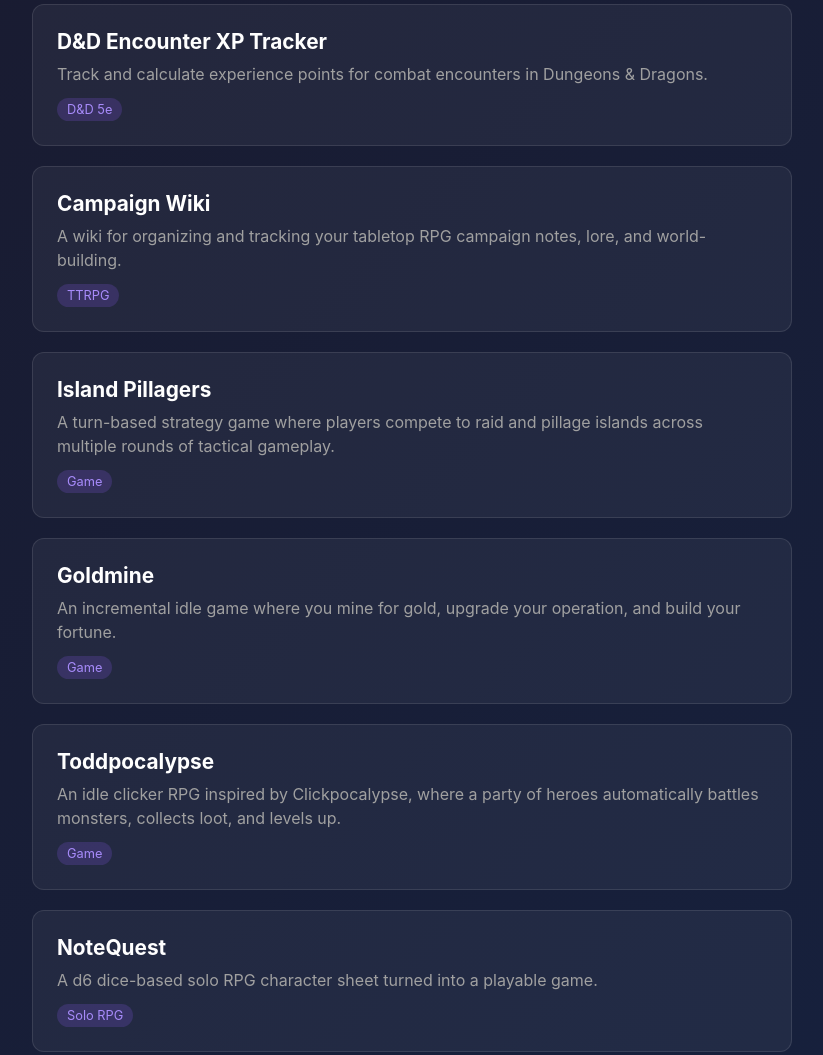
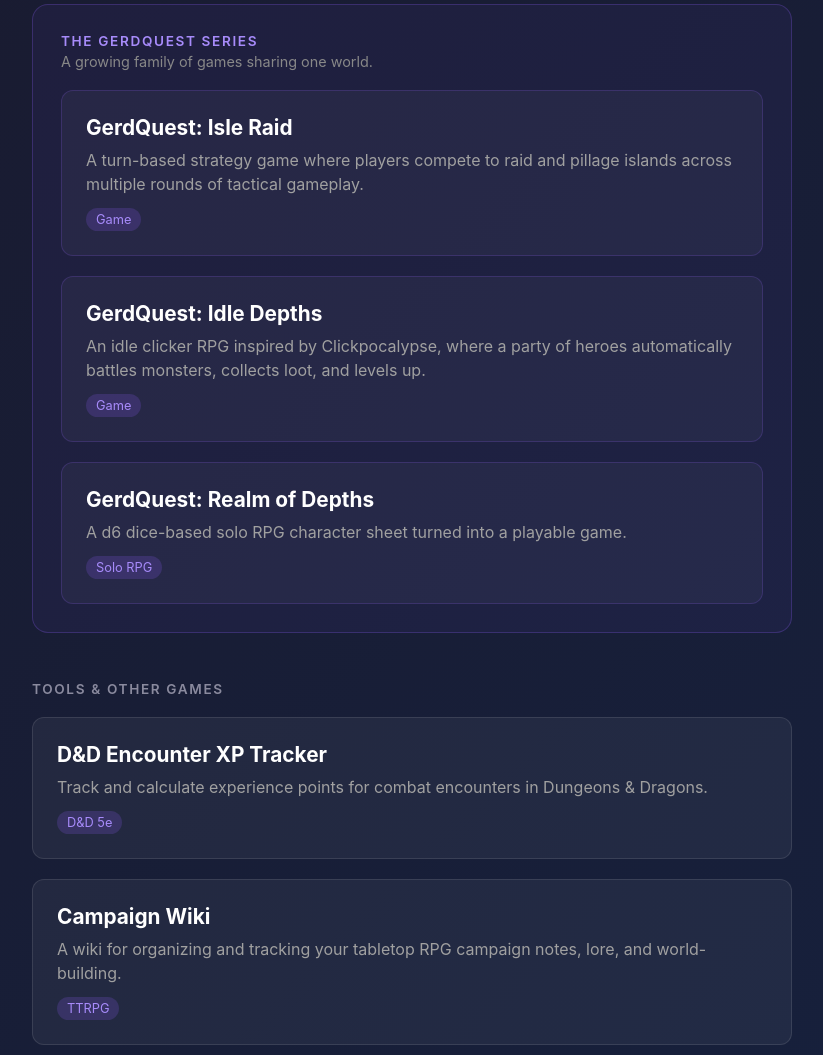
Before and after one commit to NerdyToddGerdy/nerdy-gerdy-games, a plain HTML site: page index.html in a window 1280 px wide. Shown: the part 461-1516 px from the top of the page, without its empty margins (228-1051 px from the left). Drawn offline with Linux system fonts and the light colour scheme.

Commit message:
Rename games to GerdQuest series and group them on landing page
Island Pillagers, Toddpocalypse, and NoteQuest are now GerdQuest: Isle
Raid, Idle Depths, and Realm of Depths. Group the three into their own
section so the shared branding reads as a series, with the remaining
tools and games below.

Links still point at the existing repo slugs, which are unchanged.

Co-Authored-By: Claude Opus 5 <noreply@anthropic.com>

```diff
--- a/index.html
+++ b/index.html
@@ -13,38 +13,52 @@
             <p class="tagline">Tools and utilities for tabletop gaming</p>
         </header>
 
+        <section class="series">
+            <div class="section-header">
+                <h2 class="section-title">The GerdQuest Series</h2>
+                <p class="section-subtitle">A growing family of games sharing one world.</p>
+            </div>
+            <div class="projects">
+                <a href="https://nerdytoddgerdy.github.io/island-pillagers/" class="project-card">
+                    <h2>GerdQuest: Isle Raid</h2>
+                    <p>A turn-based strategy game where players compete to raid and pillage islands across multiple rounds of tactical gameplay.</p>
+                    <span class="tag">Game</span>
+                </a>
+                <a href="https://nerdytoddgerdy.github.io/toddpocalypse/" class="project-card">
+                    <h2>GerdQuest: Idle Depths</h2>
+                    <p>An idle clicker RPG inspired by Clickpocalypse, where a party of heroes automatically battles monsters, collects loot, and levels up.</p>
+                    <span class="tag">Game</span>
+                </a>
+                <a href="https://nerdytoddgerdy.github.io/notequest_browser/" class="project-card">
+                    <h2>GerdQuest: Realm of Depths</h2>
+                    <p>A d6 dice-based solo RPG character sheet turned into a playable game.</p>
+                    <span class="tag">Solo RPG</span>
+                </a>
+            </div>
+        </section>
+
+        <section class="other-projects">
+            <div class="section-header">
+                <h2 class="section-title">Tools &amp; Other Games</h2>
+            </div>
             <div class="projects">
                 <a href="https://nerdytoddgerdy.github.io/encounter-xp-tracker/" class="project-card">
-                <h2>D&D Encounter XP Tracker</h2>
-                <p>Track and calculate experience points for combat encounters in Dungeons & Dragons.</p>
-                <span class="tag">D&D 5e</span>
+                    <h2>D&amp;D Encounter XP Tracker</h2>
+                    <p>Track and calculate experience points for combat encounters in Dungeons &amp; Dragons.</p>
+                    <span class="tag">D&amp;D 5e</span>
                 </a>
                 <a href="https://nerdytoddgerdy.github.io/campaign-wiki/" class="project-card">
                     <h2>Campaign Wiki</h2>
                     <p>A wiki for organizing and tracking your tabletop RPG campaign notes, lore, and world-building.</p>
                     <span class="tag">TTRPG</span>
                 </a>
-            <a href="https://nerdytoddgerdy.github.io/island-pillagers/" class="project-card">
-                <h2>Island Pillagers</h2>
-                <p>A turn-based strategy game where players compete to raid and pillage islands across multiple rounds of tactical gameplay.</p>
-                <span class="tag">Game</span>
-            </a>
                 <a href="https://nerdytoddgerdy.github.io/goldmine-project/" class="project-card">
                     <h2>Goldmine</h2>
                     <p>An incremental idle game where you mine for gold, upgrade your operation, and build your fortune.</p>
                     <span class="tag">Game</span>
                 </a>
-            <a href="https://nerdytoddgerdy.github.io/toddpocalypse/" class="project-card">
-                <h2>Toddpocalypse</h2>
-                <p>An idle clicker RPG inspired by Clickpocalypse, where a party of heroes automatically battles monsters, collects loot, and levels up.</p>
-                <span class="tag">Game</span>
-            </a>
-            <a href="https://nerdytoddgerdy.github.io/notequest_browser/" class="project-card">
-                <h2>NoteQuest</h2>
-                <p>A d6 dice-based solo RPG character sheet turned into a playable game.</p>
-                <span class="tag">Solo RPG</span>
-            </a>
             </div>
+        </section>
 
         <footer>
             <p>More projects coming soon</p>
--- a/styles.css
+++ b/styles.css
@@ -36,6 +36,45 @@ header {
 .projects {
     display: grid;
     gap: 20px;
+}
+
+.section-header {
+    margin-bottom: 20px;
+}
+
+.section-title {
+    font-size: 0.85rem;
+    font-weight: 600;
+    letter-spacing: 0.12em;
+    text-transform: uppercase;
+    color: #a78bfa;
+}
+
+.section-subtitle {
+    color: #888;
+    font-size: 0.9rem;
+    margin-top: 4px;
+}
+
+.series {
+    background: rgba(139, 92, 246, 0.06);
+    border: 1px solid rgba(139, 92, 246, 0.25);
+    border-radius: 16px;
+    padding: 28px;
+    margin-bottom: 48px;
+}
+
+.series .project-card {
+    background: rgba(255, 255, 255, 0.04);
+    border-color: rgba(139, 92, 246, 0.2);
+}
+
+.series .project-card:hover {
+    background: rgba(139, 92, 246, 0.12);
+}
+
+.other-projects .section-title {
+    color: #8a8a9e;
 }
 
 .project-card {
```
Lines whose indentation alone changed are shown as unchanged.
